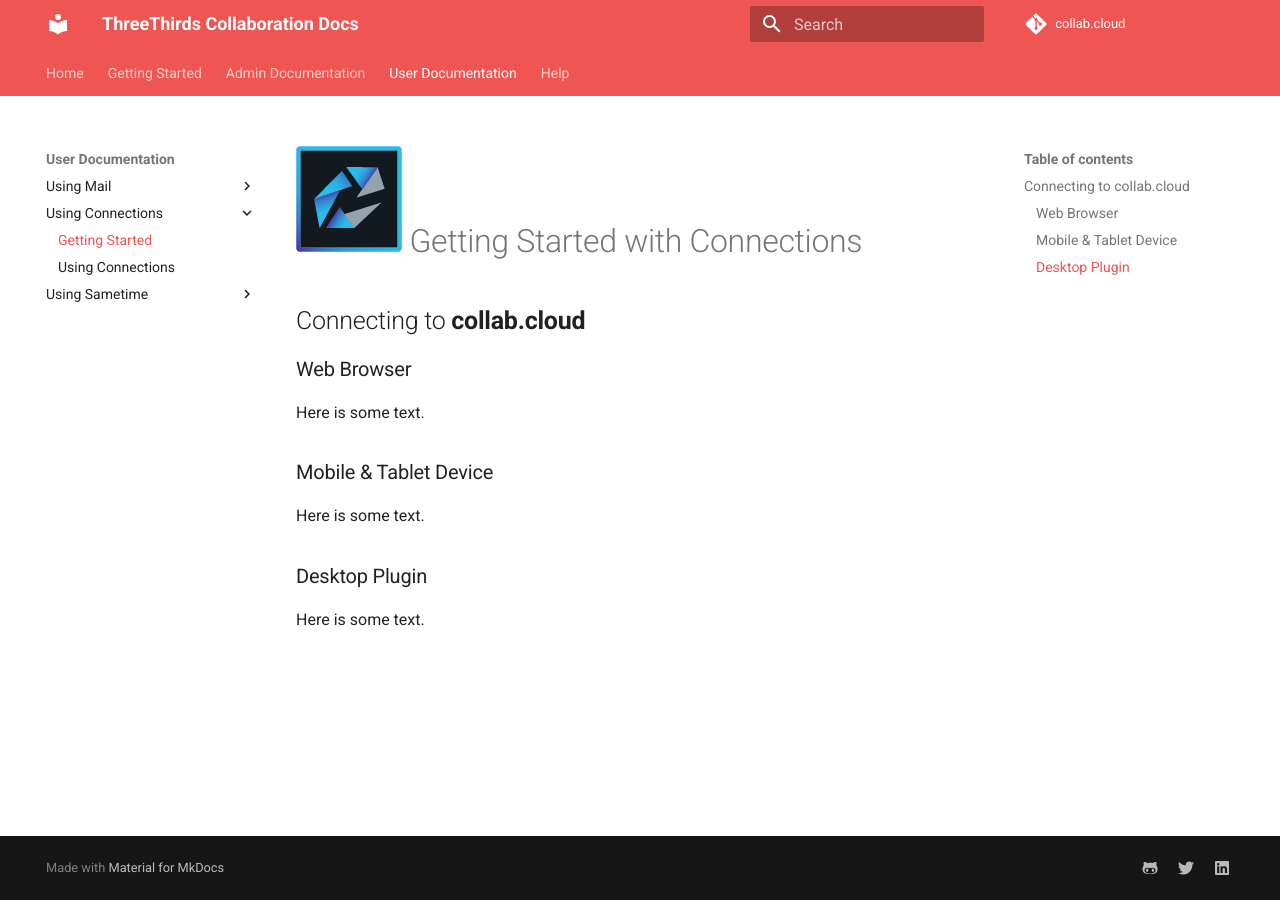
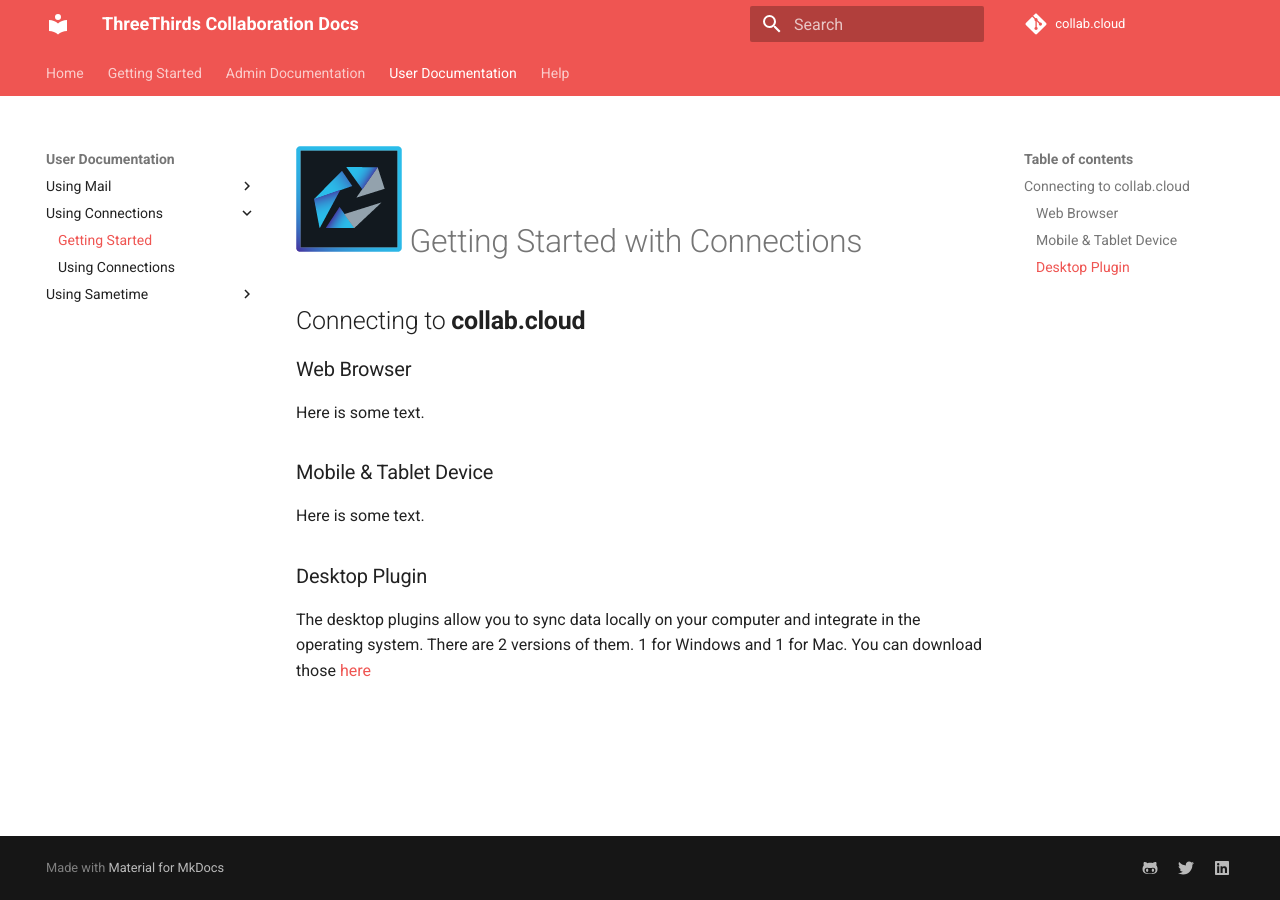
Before and after one commit to collabdotcloud/docs.collab.cloud, an MkDocs documentation site: the page built from docs/users/using-connections-gettingstarted.md, in a window 1280 px wide. Built offline with MkDocs 1.6.1 and Material for MkDocs 9.7.7, drawn with Linux system fonts in a browser that asks for light colours.

Commit message:
Windows Connector

```diff
--- a/docs/users/using-connections-gettingstarted.md
+++ b/docs/users/using-connections-gettingstarted.md
@@ -9,4 +9,4 @@
 Here is some text.
 
 ### Desktop Plugin
-Here is some text.
+The desktop plugins allow you to sync data locally on your computer and integrate in the operating system. There are 2 versions of them. 1 for Windows and 1 for Mac. You can download those [here](https://collab.cloud/downloads)
```
Also changed, not shown: docs/users/using-connections-gettingstarted/desktop-plugins-mac.md (added, +3 -0 lines), docs/users/using-connections-gettingstarted/desktop-plugins-windows.md (added, +23 -0 lines), docs/assets/images/screen-shots/connections/connect-to-a-site.png (added), docs/assets/images/screen-shots/connections/connection-details.png (added).
